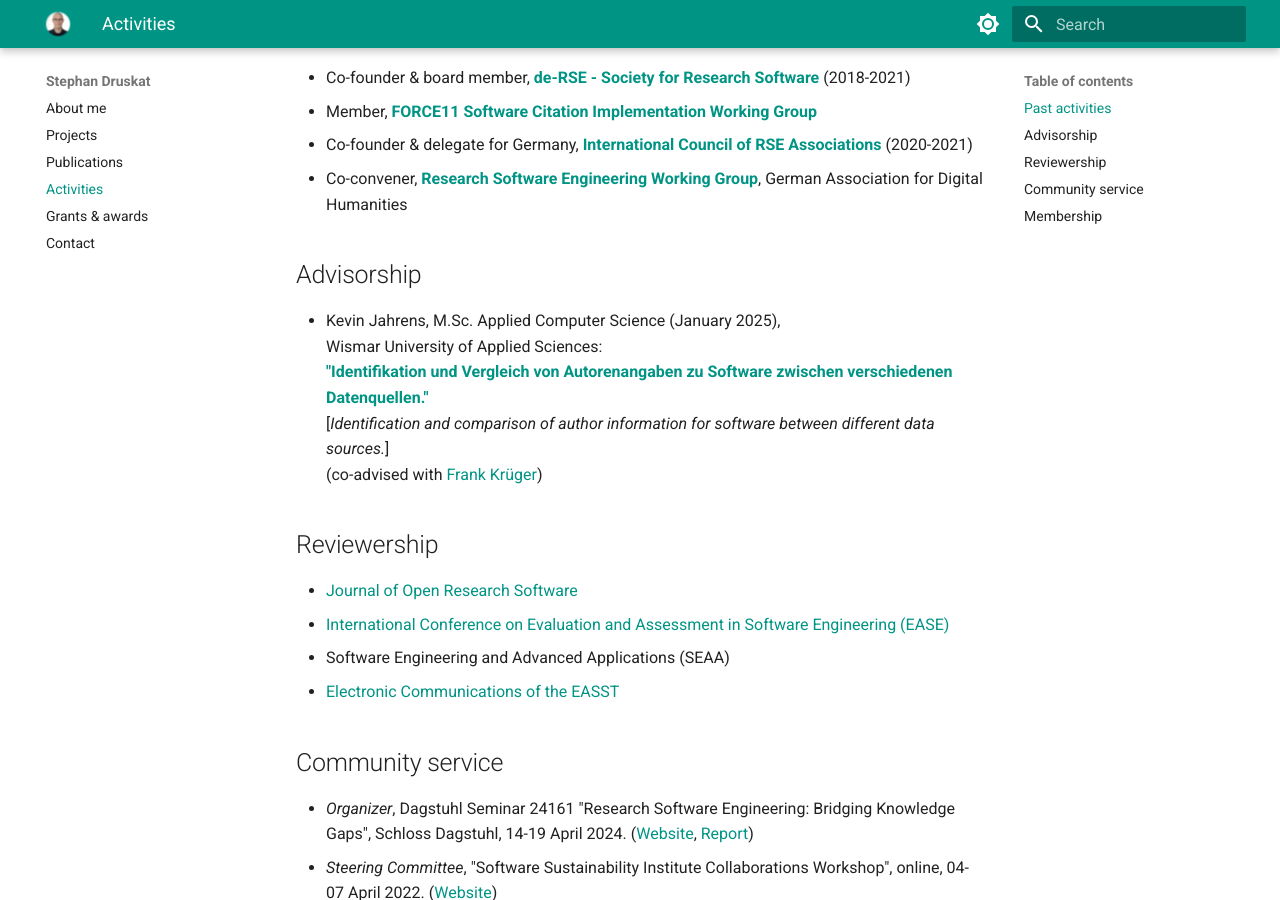
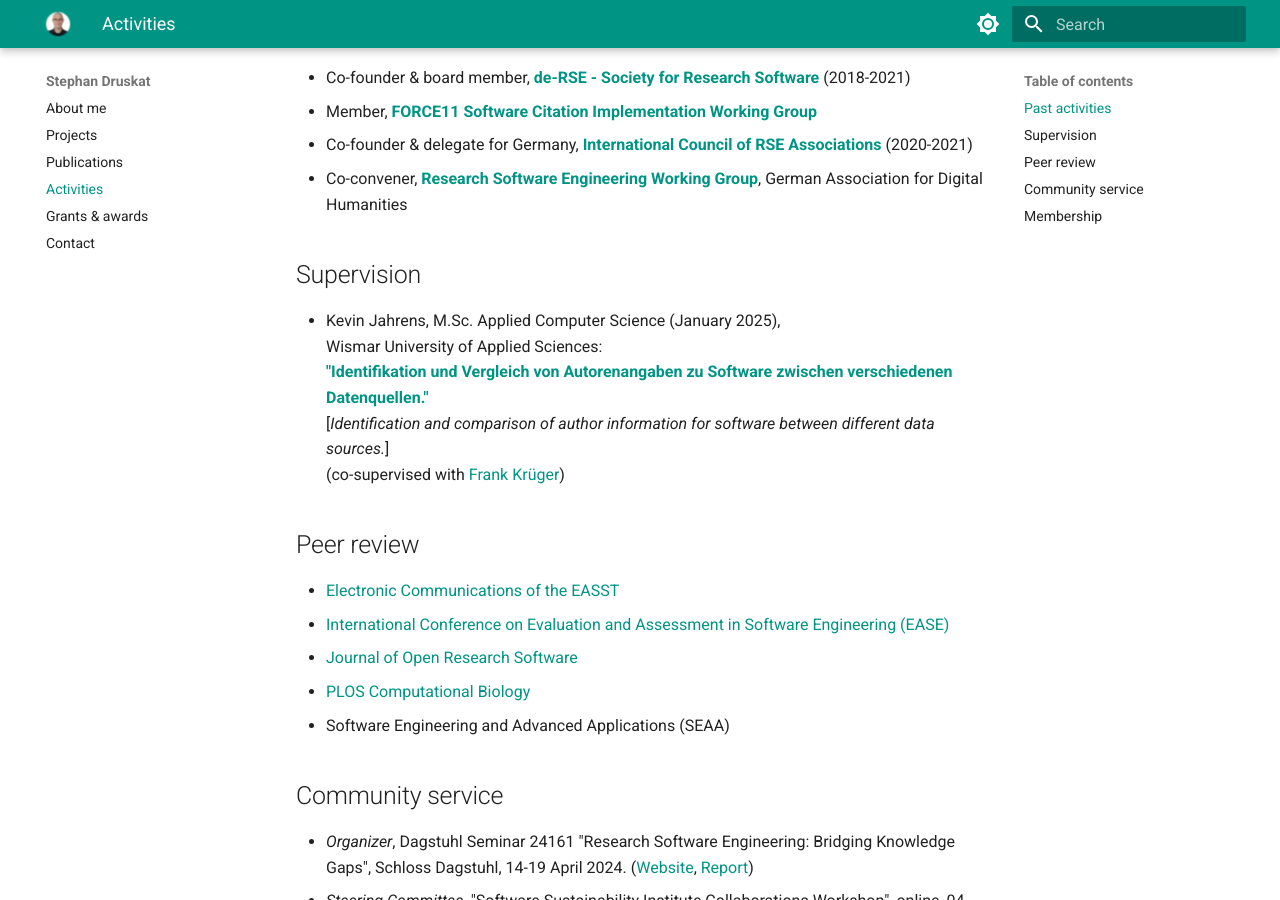
Before and after one commit to sdruskat/sdruskat.github.io, an MkDocs documentation site: the page built from docs/activities.md, in a window 1280 px wide and 900 px high, scrolled down 370 px. Built offline with MkDocs 1.6.1 and Material for MkDocs 9.7.7, drawn with Linux system fonts in a browser that asks for light colours.

Commit message:
Add PLOS CompBiol to reviews

```diff
--- a/docs/activities.md
+++ b/docs/activities.md
@@ -16,20 +16,21 @@ teaching researchers basics of research software engineering
 
 - [Computing in Science & Engineering (CiSE)](https://www.computer.org/csdl/magazine/cs/2025/02), Special Issue "Research Software Engineering: Discovering and Bridging Knowledge Gaps" (editors: S. Druskat, D. S. Katz, ) v.22(2), IEEE, March-April 2020. -->
 
-## Advisorship
+## Supervision
 
 - Kevin Jahrens, M.Sc. Applied Computer Science (January 2025),
 Wismar University of Applied Sciences:
 [**"Identifikation und Vergleich von Autorenangaben zu Software zwischen verschiedenen Datenquellen."**](https://elib.dlr.de/212886/)
 \[*Identification and comparison of author information for software between different data sources.*\]
-(co-advised with [Frank Krüger](https://fiw.hs-wismar.de/bereiche/eui/personen-gremien/prof-dr-ing-frank-krueger/))
+(co-supervised with [Frank Krüger](https://fiw.hs-wismar.de/bereiche/eui/personen-gremien/prof-dr-ing-frank-krueger/))
 
-## Reviewership
+## Peer review
 
+- [Electronic Communications of the EASST](https://eceasst.org)
+- [International Conference on Evaluation and Assessment in Software Engineering (EASE)](https://conf.researchr.org/series/ease)
 - [Journal of Open Research Software](https://openresearchsoftware.metajnl.com/)
-- [International Conference on Evaluation and Assessment in Software Engineering (EASE)](https://conf.researchr.org/series/ease)
+- [PLOS Computational Biology](https://journals.plos.org/ploscompbiol/)
 - Software Engineering and Advanced Applications (SEAA)
-- [Electronic Communications of the EASST](https://eceasst.org)
 <!-- - RSECon
 - deRSE
 - DHd -->
```
